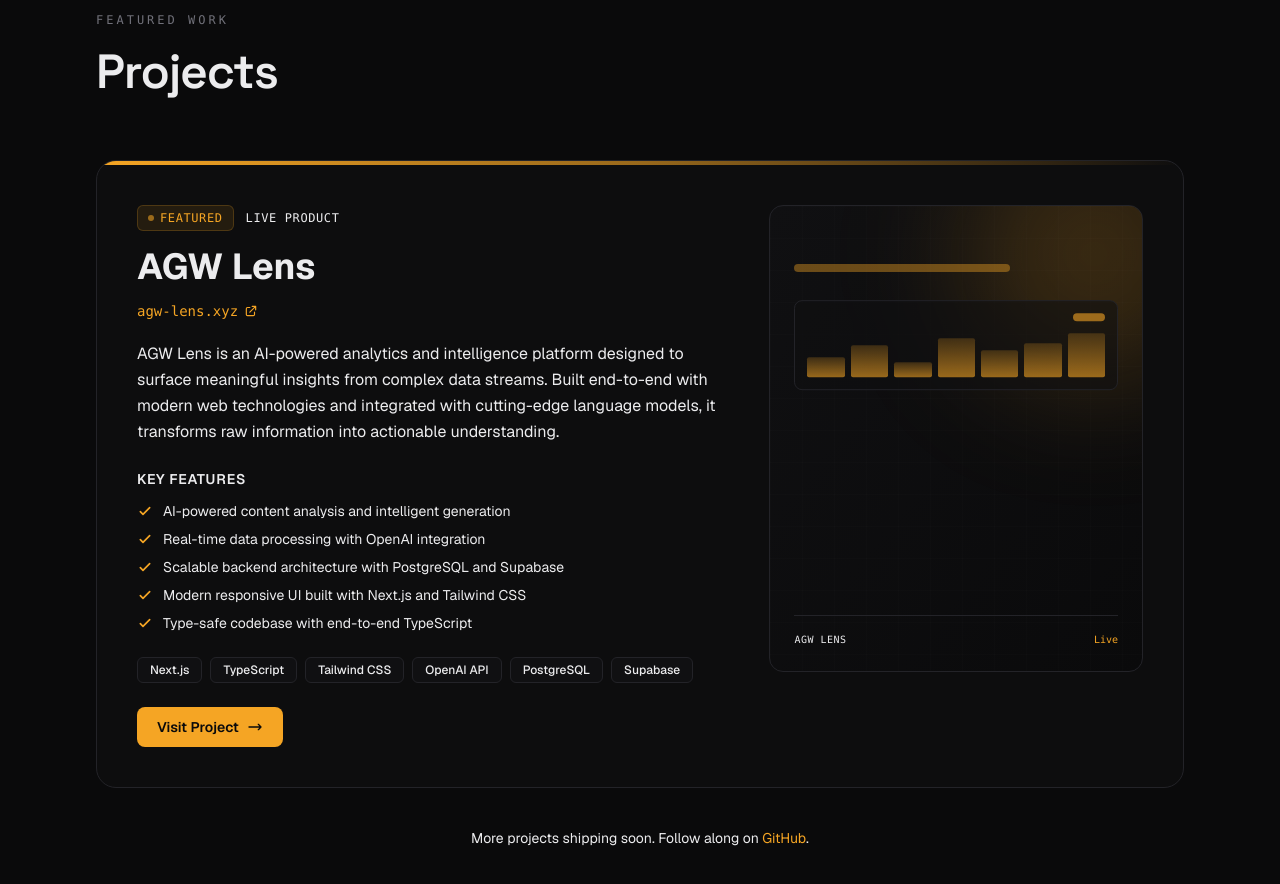
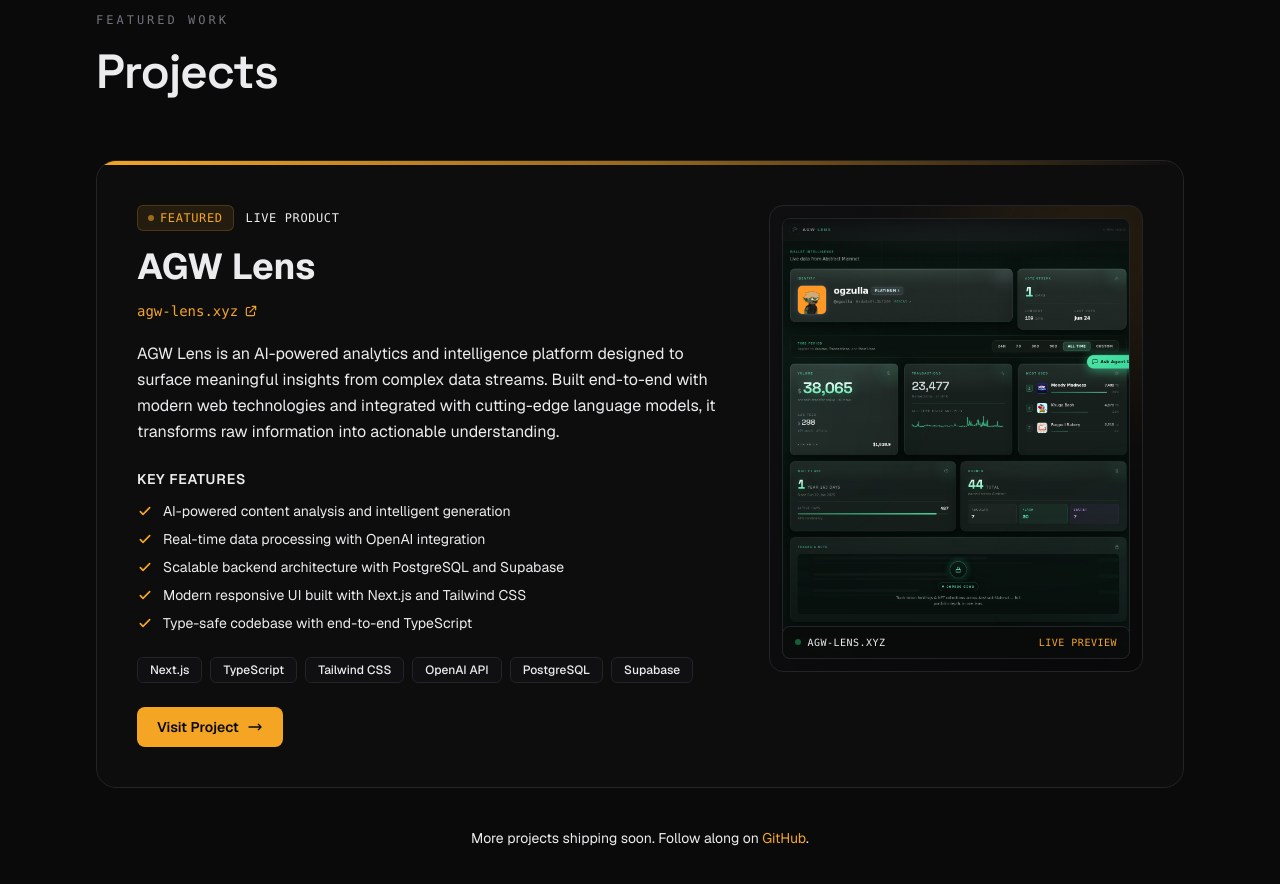
Before and after one commit to anotherplnt/jugia-portfolio, a Next.js app: page / in a window 1280 px wide. Shown: the part 3540-4424 px from the top of the page. Built offline with nearby package versions, Linux system fonts and the light colour scheme.

Commit message:
feat: replace placeholder chart with real AGW Lens dashboard screenshot

```diff
--- a/components/Projects.tsx
+++ b/components/Projects.tsx
@@ -128,80 +128,59 @@ export default function Projects() {
                   </a>
                 </div>
 
-                {/* Right visual */}
+                {/* Right visual — real AGW Lens dashboard screenshot */}
                 <div className="lg:col-span-2">
-                  <div className="relative aspect-[4/5] rounded-xl border border-border bg-gradient-to-br from-surface to-[#0A0A0B] overflow-hidden">
-                    {/* Decorative grid */}
+                  <motion.a
+                    href="https://agw-lens.xyz"
+                    target="_blank"
+                    rel="noopener noreferrer"
+                    className="relative block aspect-[4/5] rounded-xl border border-border bg-gradient-to-br from-surface to-[#0A0A0B] overflow-hidden group/visual hover:border-accent/40 transition-colors duration-300"
+                    whileHover={{ y: -4 }}
+                    transition={{ type: "spring", stiffness: 300, damping: 20 }}
+                    aria-label="View AGW Lens dashboard live"
+                  >
+                    {/* Glow */}
                     <div
-                      className="absolute inset-0 opacity-30"
-                      style={{
-                        backgroundImage:
-                          "linear-gradient(rgba(255,255,255,0.04) 1px, transparent 1px), linear-gradient(90deg, rgba(255,255,255,0.04) 1px, transparent 1px)",
-                        backgroundSize: "32px 32px",
-                      }}
+                      className="absolute -top-20 -right-20 w-64 h-64 rounded-full bg-accent/20 blur-3xl opacity-60 group-hover/visual:opacity-100 transition-opacity duration-500"
                       aria-hidden="true"
                     />
 
-                    {/* Glow */}
-                    <div
-                      className="absolute -top-20 -right-20 w-64 h-64 rounded-full bg-accent/20 blur-3xl"
-                      aria-hidden="true"
+                    {/* Real dashboard screenshot */}
+                    <div className="relative h-full w-full p-3">
+                      <div className="relative h-full w-full rounded-lg overflow-hidden border border-border/40 bg-ink shadow-2xl">
+                        {/* eslint-disable-next-line @next/next/no-img-element */}
+                        <img
+                          src="/images/agw-lens-dashboard.png"
+                          alt="AGW Lens dashboard showing ogzulla wallet intelligence — PLATINUM I tier, $38K volume, 23K transactions, 109-day vote streak, 44 badges on Abstract Mainnet"
+                          className="h-full w-full object-cover object-top"
+                          loading="lazy"
                         />
-
-                    {/* Mock UI */}
-                    <div className="relative h-full flex flex-col p-6">
-                      <div className="flex items-center gap-1.5 mb-6">
-                        <div className="w-2.5 h-2.5 rounded-full bg-text-secondary/30" />
-                        <div className="w-2.5 h-2.5 rounded-full bg-text-secondary/30" />
-                        <div className="w-2.5 h-2.5 rounded-full bg-text-secondary/30" />
-                      </div>
-
-                      <div className="flex-1 space-y-4">
-                        <div className="space-y-2">
-                          <div className="h-2 w-2/3 rounded bg-accent/40" />
-                          <div className="h-2 w-1/2 rounded bg-text-secondary/20" />
-                        </div>
-
-                        <motion.div
-                          className="p-3 rounded-lg border border-border bg-surface/60"
-                          animate={{ y: [0, -4, 0] }}
-                          transition={{ duration: 3, repeat: Infinity, ease: "easeInOut" }}
-                        >
-                          <div className="flex items-center justify-between mb-2">
-                            <div className="h-2 w-16 rounded bg-text-secondary/30" />
-                            <div className="h-2 w-8 rounded bg-accent/60" />
-                          </div>
-                          <div className="flex items-end gap-1.5 h-12">
-                            {[40, 65, 30, 80, 55, 70, 90].map((h, i) => (
-                              <motion.div
-                                key={i}
-                                className="flex-1 rounded-sm bg-gradient-to-t from-accent/60 to-accent/20"
-                                initial={{ height: 0 }}
-                                whileInView={{ height: `${h}%` }}
-                                viewport={{ once: true }}
-                                transition={{ delay: i * 0.08, duration: 0.6 }}
-                              />
-                            ))}
-                          </div>
-                        </motion.div>
-
-                        <div className="space-y-1.5">
-                          <div className="h-1.5 w-full rounded bg-text-secondary/15" />
-                          <div className="h-1.5 w-4/5 rounded bg-text-secondary/15" />
-                          <div className="h-1.5 w-3/5 rounded bg-text-secondary/15" />
+                        {/* Subtle top fade for browser-bar realism */}
+                        <div className="absolute inset-x-0 top-0 h-8 bg-gradient-to-b from-ink/80 to-transparent pointer-events-none" aria-hidden="true" />
                       </div>
                     </div>
 
-                      <div className="flex items-center justify-between pt-4 border-t border-border/50">
-                        <span className="text-[10px] font-mono text-text-secondary uppercase tracking-wider">
-                          AGW Lens
+                    {/* Browser-style status bar */}
+                    <div className="absolute inset-x-3 bottom-3 flex items-center justify-between px-3 py-2 rounded-lg border border-border/40 bg-ink/80 backdrop-blur-sm">
+                      <span className="text-[10px] font-mono text-text-secondary uppercase tracking-wider flex items-center gap-1.5">
+                        <span className="w-1.5 h-1.5 rounded-full bg-green-500/80 animate-pulse" aria-hidden="true" />
+                        agw-lens.xyz
                       </span>
-                        <span className="text-[10px] font-mono text-accent">
-                          Live
+                      <span className="text-[10px] font-mono text-accent uppercase tracking-wider">
+                        Live Preview
                       </span>
                     </div>
+
+                    {/* Hover overlay — click to visit */}
+                    <div className="absolute inset-0 flex items-center justify-center bg-ink/60 opacity-0 group-hover/visual:opacity-100 transition-opacity duration-300 pointer-events-none">
+                      <span className="inline-flex items-center gap-2 px-4 py-2 rounded-lg bg-accent text-[#0A0A0B] text-sm font-semibold">
+                        Open Live
+                        <svg className="w-4 h-4" fill="none" stroke="currentColor" strokeWidth={2} viewBox="0 0 24 24" aria-hidden="true">
+                          <path strokeLinecap="round" strokeLinejoin="round" d="M17 8l4 4m0 0l-4 4m4-4H3" />
+                        </svg>
+                      </span>
                     </div>
-                  </div>
+                  </motion.a>
                 </div>
               </div>
             </div>
```
Also changed, not shown: public/images/agw-lens-dashboard.png (added). Lines whose indentation alone changed are shown as unchanged.
